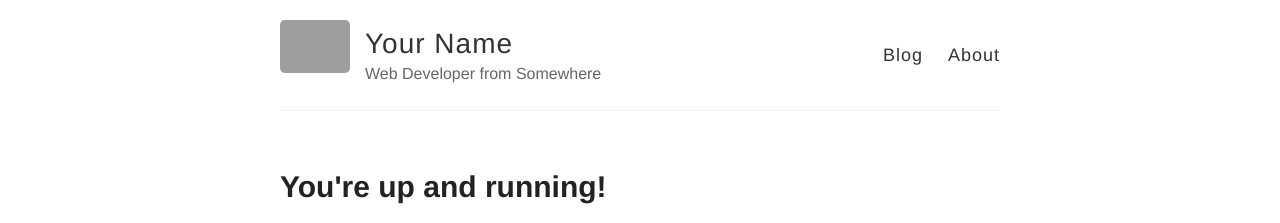
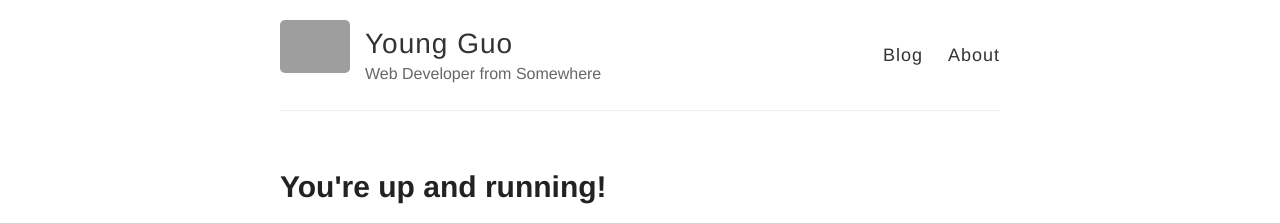
Before and after one commit to OldGuo/oldguo.github.io, a Jekyll site: the page built from index.html, in a window 1280 px wide. Shown: the top 223 px of the page. Built offline with Jekyll 4.4.1, drawn with Linux system fonts in a browser that asks for light colours; grey boxes are pictures that could not be loaded.

Commit message:
changed config

```diff
--- a/_config.yml
+++ b/_config.yml
@@ -3,7 +3,7 @@
 #
 
 # Name of your site (displayed in the header)
-name: Your Name
+name: Young Guo
 
 # Short bio or description (displayed in the header)
 description: Web Developer from Somewhere
```
